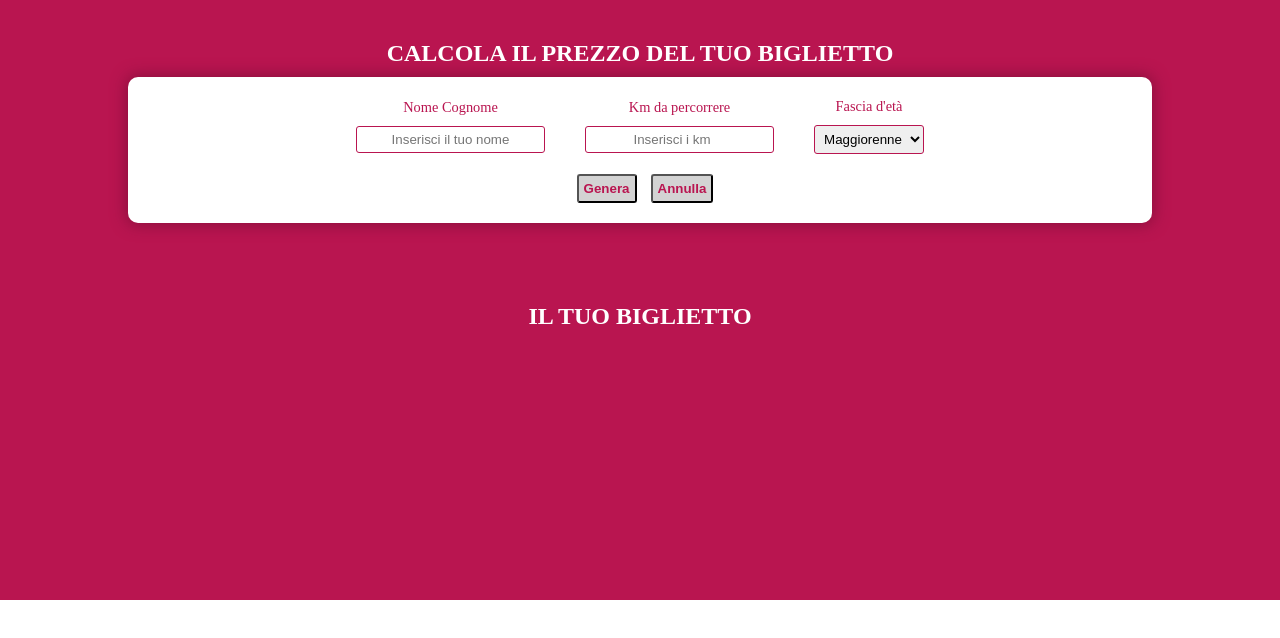
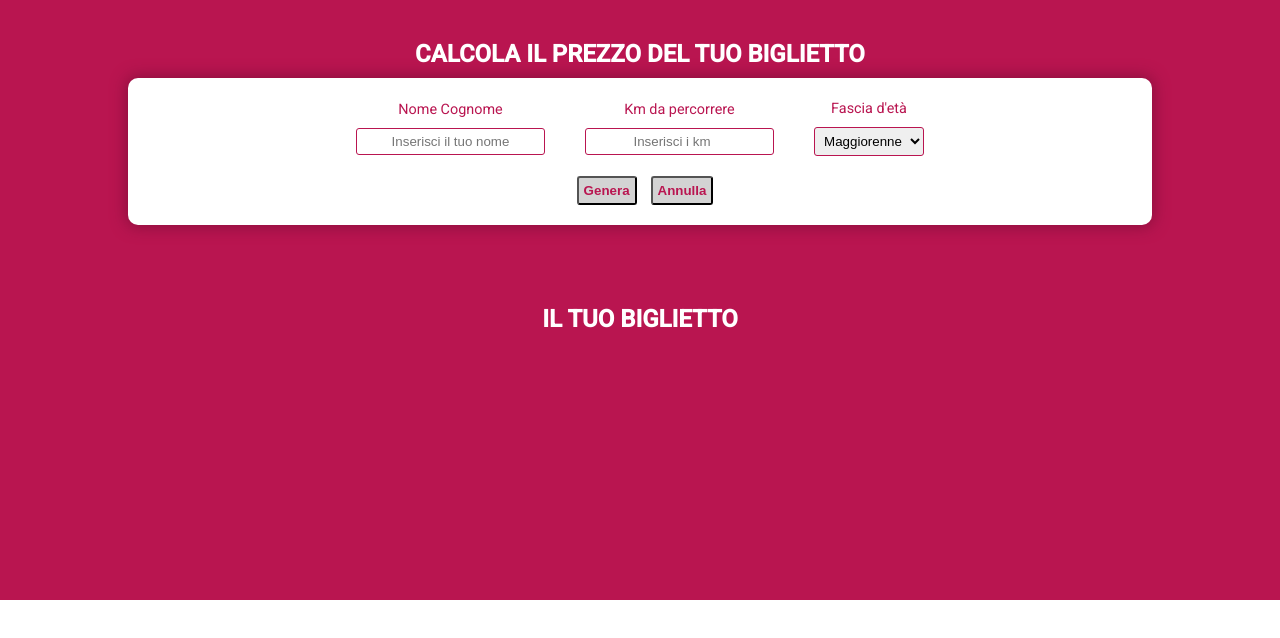
Before and after one commit to sara-lusa/js-biglietto-treno-form, a plain HTML site: page index.html in a window 1280 px wide. Drawn offline with Linux system fonts and the light colour scheme.

Commit message:
Modifica font

```diff
--- a/css/style.css
+++ b/css/style.css
@@ -5,6 +5,12 @@
   box-sizing: border-box;
 }
 /* FINE RESET */
+
+/* Regole Generali */
+body {
+  font-family: 'Roboto', sans-serif;
+}
+/* Fine Regole Generali */
 
 /* Componenti */
 .hidden {
--- a/index.html
+++ b/index.html
@@ -4,6 +4,7 @@
     <meta charset="utf-8">
     <title>TreniItalia</title>
 
+    <link href="https://fonts.googleapis.com/css2?family=Roboto:wght@400;500&display=swap" rel="stylesheet">
     <link rel="stylesheet" href="css/style.css">
 
   </head>
```
